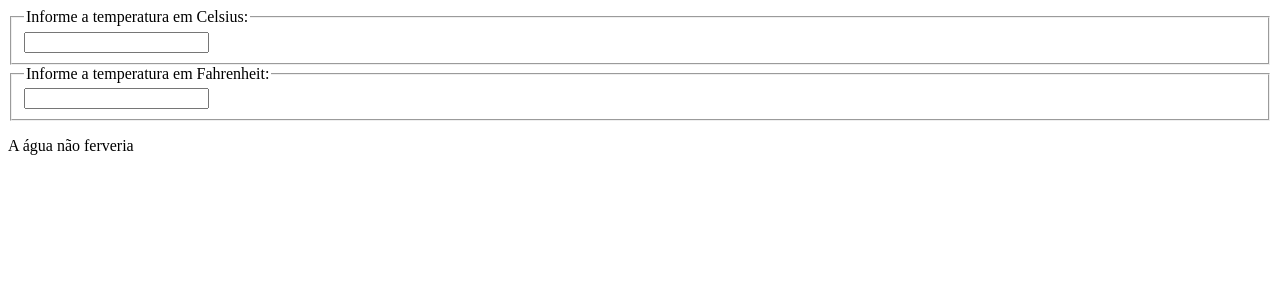
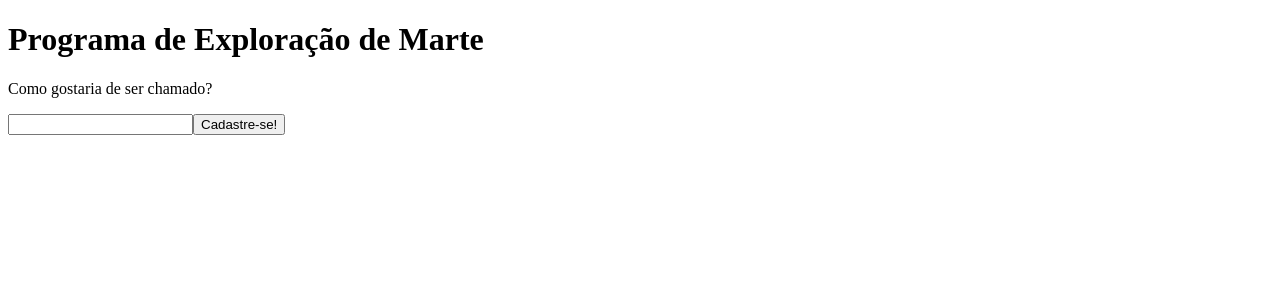
Before and after one commit to Jackes07/Aprendizagem-React, a React (Create React App) app: page / in a window 1280 px wide. Shown: the top 300 px of the page. Built offline with nearby package versions, Linux system fonts and the light colour scheme.

Commit message:
Herança e Composição

```diff
--- /dev/null
+++ b/src/estudoDeCaso/composicaoChildren2.js
@@ -0,0 +1,55 @@
+import React from 'react'
+
+function FancyBorder(props){
+    return(
+        <div className={'FancyBorder FancyBorder-' + props.color}>
+            {props.children}
+        </div>
+        )
+}
+
+function Dialog(props) {
+    return (
+      <FancyBorder color="blue">
+        <h1 className="Dialog-title">
+          {props.title}
+        </h1>
+        <p className="Dialog-message">
+          {props.message}
+        </p>
+        {props.children}
+      </FancyBorder>
+    );
+  }
+
+  class SignUpDialog extends React.Component {
+    constructor(props) {
+      super(props);
+      this.handleChange = this.handleChange.bind(this);
+      this.handleSignUp = this.handleSignUp.bind(this);
+      this.state = {login: ''};
+    }
+
+    render() {
+      return (
+        <Dialog title="Programa de Exploração de Marte"
+                message="Como gostaria de ser chamado?">
+          <input value={this.state.login}
+                 onChange={this.handleChange} />
+          <button onClick={this.handleSignUp}>
+            Cadastre-se!
+          </button>
+        </Dialog>
+      );
+    }
+
+    handleChange(e) {
+      this.setState({login: e.target.value});
+    }
+
+    handleSignUp() {
+      alert(`Bem-vindo a bordo, ${this.state.login}!`);
+    }
+  }
+
+  export default SignUpDialog
--- /dev/null
+++ b/src/estudoDeCaso/herancaChildren.js
@@ -0,0 +1,24 @@
+import React from 'react'
+
+function FancyBorder(props){
+    return(
+        <div className={'FancyBorder FancyBorder-' + props.color}>
+            {props.children}
+        </div>
+        )
+}
+
+function WelcomeDialog(){
+    return(
+        <FancyBorder color="blue">
+            <h1 className="Dialog-title">
+                Bem vindo
+            </h1>
+            <p className="Dialog-Message">
+                Obrigado por visitar a nossa espaçonave
+            </p>
+        </FancyBorder>
+    )
+}
+
+export default WelcomeDialog
--- a/src/index.js
+++ b/src/index.js
@@ -13,6 +13,9 @@ import EasyForm from './estudoDeCaso/FormWithTextArea';
 import FlavorForm from './estudoDeCaso/FormSelect';
 import Reservation from './estudoDeCaso/ManipulandoMultiplosInputs';
 import Calculator from './estudoDeCaso/calculadoraDeTemperatura'
+import FancyBorder from './estudoDeCaso/herancaChildren';
+import WelcomeDialog from './estudoDeCaso/herancaChildren';
+import SignUpDialog from './estudoDeCaso/composicaoChildren2';
 
 //STATE PODE SER ALTERADO DENTRO DE UM OBJETO POR UM USUÁRIO, MAS PROPS NÃO!!
 
@@ -21,6 +24,6 @@ import Calculator from './estudoDeCaso/calculadoraDeTemperatura'
         //Estou passando o objeto a ser rendenrizado e onde ele vai ser renderizado
         //Esse Clock é uma função que eu passei que estou usando ele como um elemento do react
 
-        <Calculator />,
+        <SignUpDialog/>,
         document.getElementById('root')
     );
```
Also changed, not shown: src/estudoDeCaso/composicaoChildren.js (added, +22 -0 lines), src/estudoDeCaso/herancaChildren2.js (added, +27 -0 lines).
